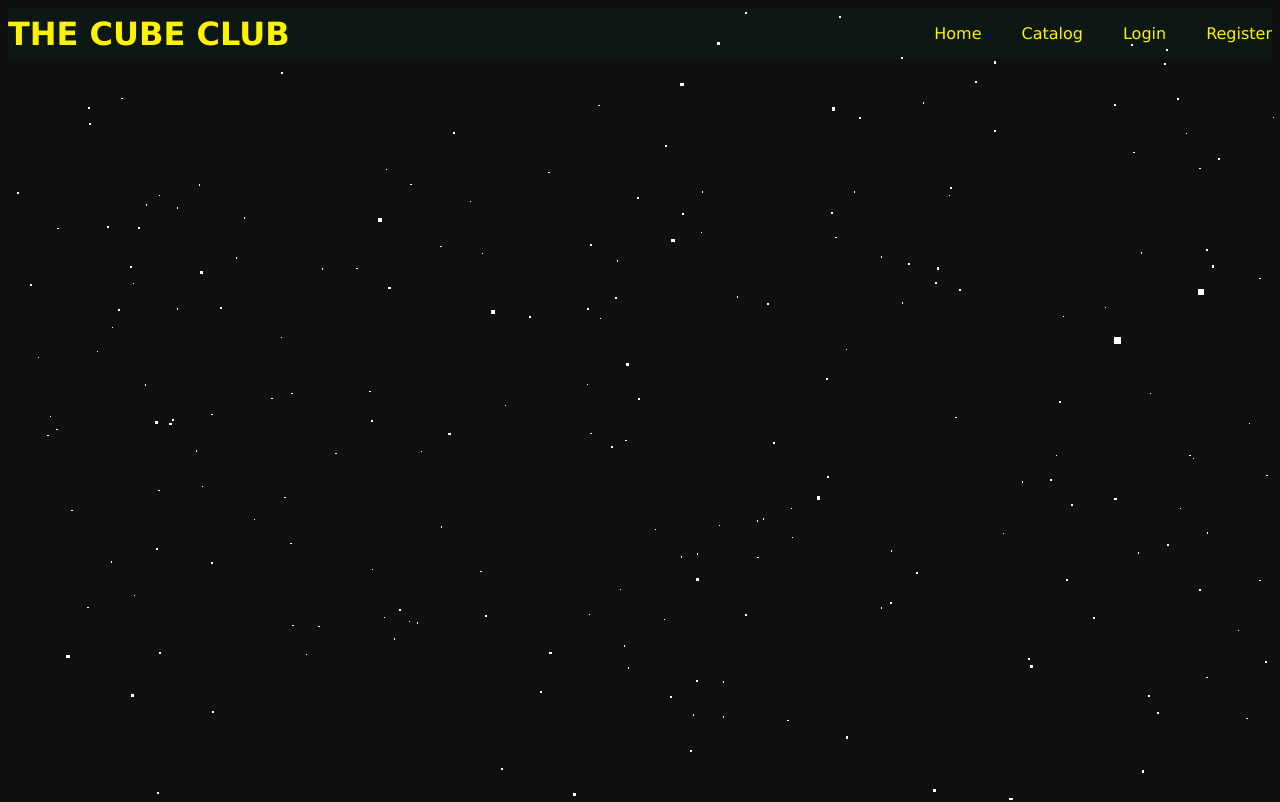
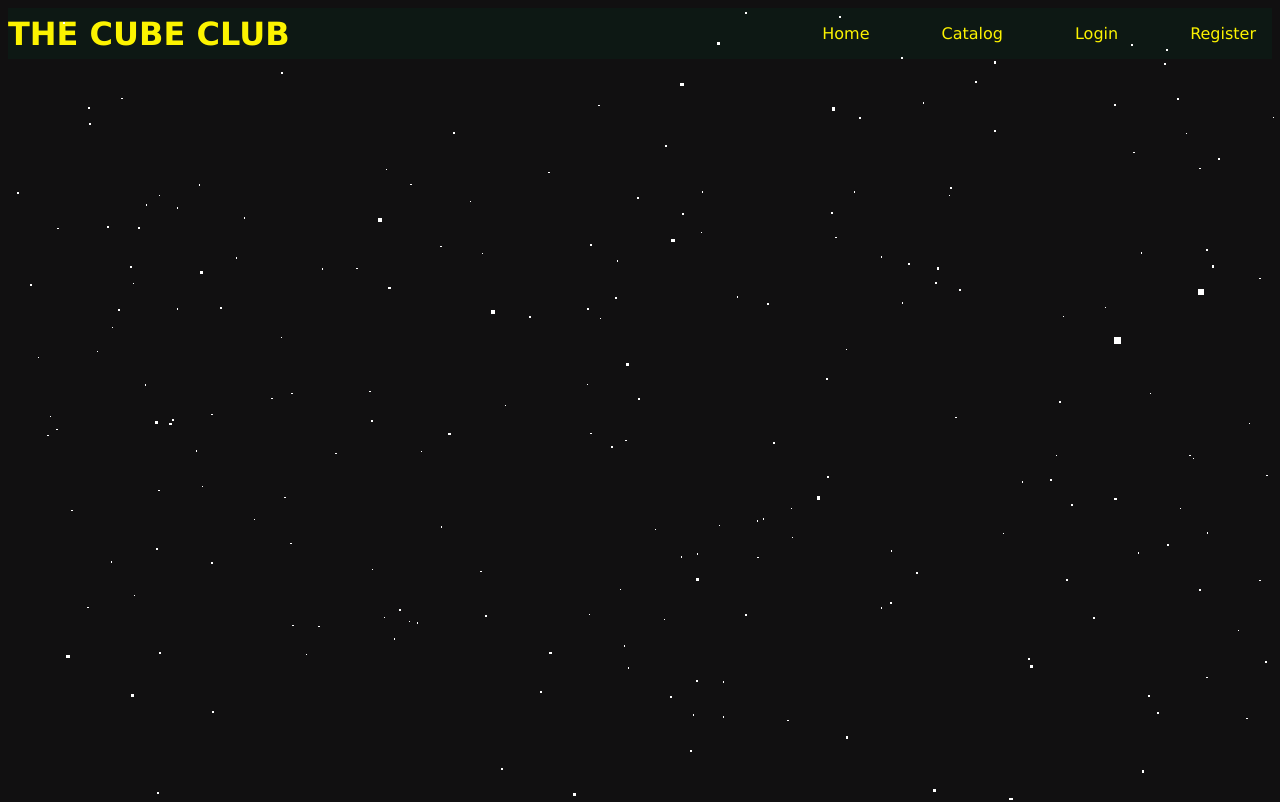
Before and after one commit to Atireg/js-angular, an Angular app: page / in a window 1280 px wide. Shown: the top 802 px of the page. Built offline with nearby package versions, Linux system fonts and the light colour scheme; no server answers.

Commit message:
added more styling to the header

```diff
--- a/src/app/core/header/header.component.css
+++ b/src/app/core/header/header.component.css
@@ -30,14 +30,37 @@
   }
 
   .nav-link {
+    position: relative;
+    z-index: 1;
     text-decoration: none;
     color: rgb(252, 243, 0);
     font-size: 1rem;
-    font-family:'Lucida Sans', 'Lucida Sans Regular', 'Lucida Grande', 'Lucida Sans Unicode', Geneva, Verdana, sans-serif;
-    transition: color 0.3s;
-  }
+    font-family: 'Lucida Sans', 'Lucida Sans Regular', 'Lucida Grande', 'Lucida Sans Unicode', Geneva, Verdana, sans-serif;
+    transition: all 0.3s ease;
+    padding: 8px 16px;
+}
 
-  .nav-link:hover {
-    color: #d4d4d4; /* Lighter color on hover */
+.nav-link::before {
+    content: '';
+    position: absolute;
+    top: 0;
+    left: 0;
+    width: 100%;
+    height: 100%;
+    /* background-color: rgba(255, 255, 255, 0.63); */
+    transform: translate(0, 0);
+    transition: transform 0.3s ease;
+    z-index: -1;
+    opacity: 0;
+}
 
-  }
+.nav-link:hover {
+    color: rgb(255, 136, 0);
+    outline: 2px solid rgb(255, 136, 0);
+    outline-offset: 2px;
+}
+
+.nav-link:hover::before {
+    opacity: 1;
+    transform: translate(4px, 4px);
+}
--- a/src/app/core/header/header.component.html
+++ b/src/app/core/header/header.component.html
@@ -1,5 +1,6 @@
 <header class="header">
     <div class="logo">THE CUBE CLUB</div>
+    <!-- <img src="path/to/logo.svg" alt="The Cube Club Logo" class="logo-img"> -->
     <nav class="nav">
         <ul class="nav-list">
             <li class="nav-item"><a href="#" class="nav-link">Home</a></li>
--- /dev/null
+++ b/src/app/error/error.component.html
@@ -0,0 +1 @@
+<p>error works!</p>
--- a/src/app/main/cube/cube.component.ts
+++ b/src/app/main/cube/cube.component.ts
@@ -96,9 +96,9 @@ export class CubeComponent implements OnInit, OnDestroy {
 
   private startAnimationLoop(): void {
     this.animationId = requestAnimationFrame(() => this.startAnimationLoop());
-    this.cube.rotation.x += 0.005;
+    this.cube.rotation.x += 0.01;
     this.cube.rotation.y += 0.005;
-    this.cube.rotation.z += 0.005;
+    // this.cube.rotation.z += 0.005;
     this.renderer.render(this.scene, this.camera);
   };
 }
```
Also changed, not shown: src/app/error/error.component.ts (added, +12 -0 lines), public/cube-club-logo.svg (added), src/app/error/error.component.css (added).
